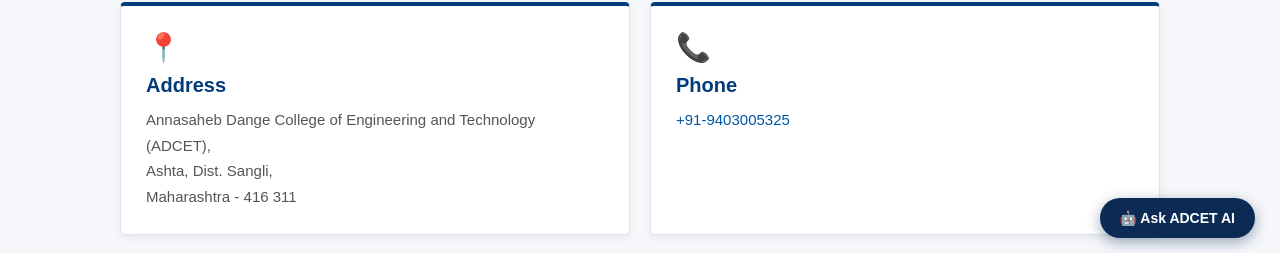
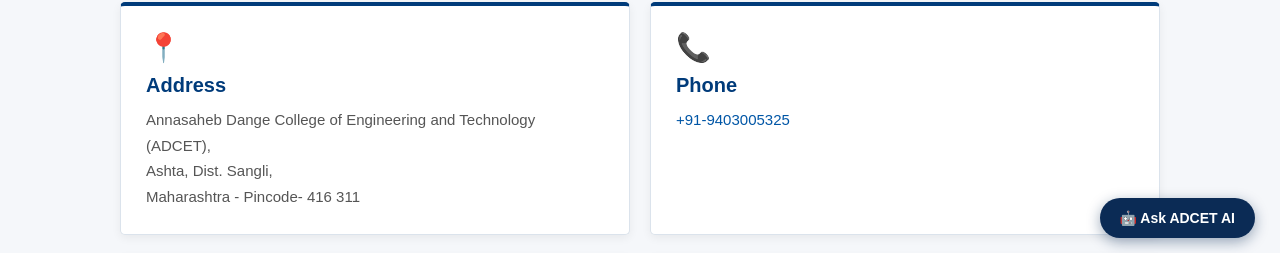
Before and after one commit to GayatriSutar2004/adcetportal, a React (Vite) app: page /contact in a window 1280 px wide. Shown: the part 537-790 px from the top of the page. Built offline with nearby package versions, Linux system fonts and the light colour scheme.

Commit message:
Update address format in Contact component

```diff
--- a/src/pages/Contact.jsx
+++ b/src/pages/Contact.jsx
@@ -26,7 +26,7 @@ function Contact() {
               <br />
               Ashta, Dist. Sangli,
               <br />
-              Maharashtra - 416 311
+              Maharashtra - Pincode- 416 311
             </p>
           </div>
 
```
